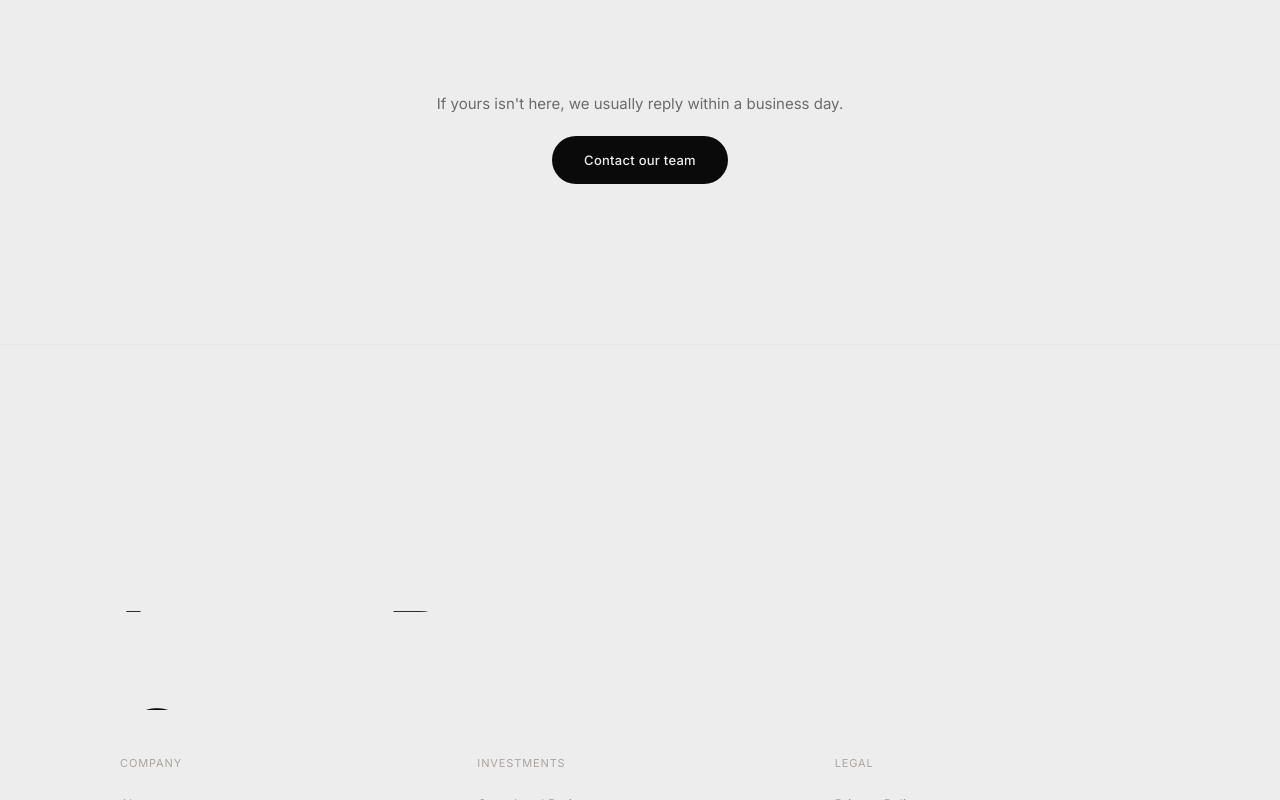
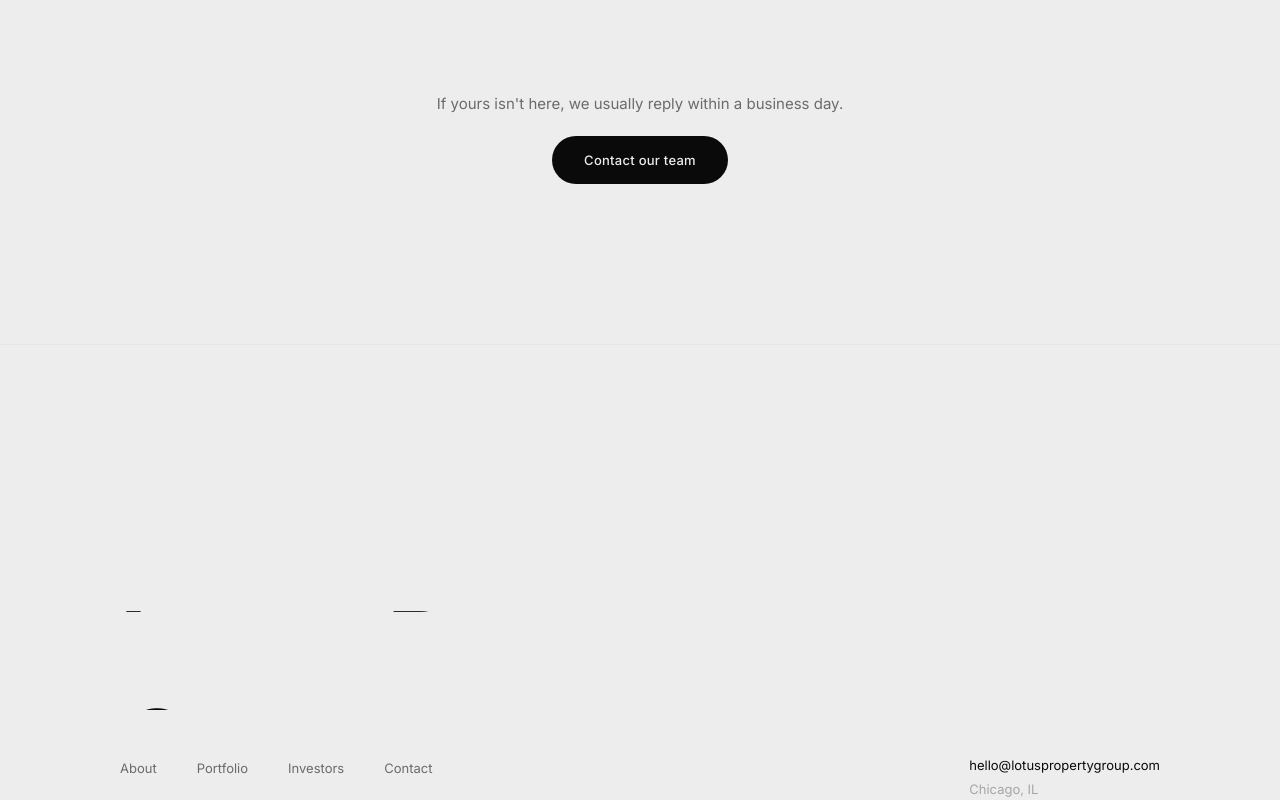
Before and after one commit to abhimanyusaroha-ux/lotus-website-v2, a Next.js app: page / in a window 1280 px wide. Shown: the part 11200-12000 px from the top of the page. Built offline with nearby package versions, Linux system fonts and the light colour scheme.

Commit message:
Refine layout and update footer components

```diff
--- a/app/layout.tsx
+++ b/app/layout.tsx
@@ -4,7 +4,7 @@ import "./globals.css";
 import { SmoothScroll } from "@/components/SmoothScroll";
 import { Cursor } from "@/components/Cursor";
 import { Navigation } from "@/components/Navigation";
-import { ConditionalFooter } from "@/components/ConditionalFooter";
+import { Footer } from "@/components/Footer";
 
 const inter = Inter({
   variable: "--font-inter",
@@ -81,7 +81,7 @@ export default function RootLayout({
         <Cursor />
         <Navigation />
         {children}
-        <ConditionalFooter />
+        <Footer />
       </body>
     </html>
   );
--- a/components/ConditionalFooter.tsx
+++ /dev/null
@@ -1,15 +0,0 @@
-"use client";
-
-import { usePathname } from "next/navigation";
-import { Footer } from "./Footer";
-
-export function ConditionalFooter() {
-  const pathname = usePathname();
-
-  // Do not render the footer on the contact or investors pages
-  if (pathname === "/contact" || pathname === "/investors") {
-    return null;
-  }
-
-  return <Footer />;
-}
--- a/components/Footer.tsx
+++ b/components/Footer.tsx
@@ -2,34 +2,11 @@ import Link from "next/link";
 import { LotusLogoMark } from "./LotusLogoMark";
 import LineReveal from "./LineReveal";
 
-const linkColumns = [
-  {
-    heading: "Company",
-    links: [
+const navLinks = [
   { label: "About", href: "/about" },
   { label: "Portfolio", href: "/portfolio" },
   { label: "Investors", href: "/investors" },
   { label: "Contact", href: "/contact" },
-    ],
-  },
-  {
-    heading: "Investments",
-    links: [
-      { label: "Completed Projects", href: "/portfolio" },
-      { label: "Pre-Development", href: "/portfolio" },
-      { label: "Investor Portal", href: "/investors" },
-      { label: "Deal Submissions", href: "/contact" },
-    ],
-  },
-  {
-    heading: "Legal",
-    links: [
-      { label: "Privacy Policy", href: "/" },
-      { label: "Terms of Use", href: "/" },
-      { label: "Disclosures", href: "/" },
-      { label: "Accredited Investor Notice", href: "/" },
-    ],
-  },
 ];
 
 export function Footer() {
@@ -49,16 +26,11 @@ export function Footer() {
           </LineReveal>
         </div>
 
-        {/* Link columns */}
-        <div className="mt-16 grid grid-cols-3 gap-x-8 gap-y-10 max-[640px]:grid-cols-1">
-          {linkColumns.map((col) => (
-            <div key={col.heading}>
-              <p className="caption font-sans text-gray-400 uppercase tracking-[0.1em] mb-5">
-                {col.heading}
-              </p>
-              <ul className="space-y-[10px]">
-                {col.links.map((link) => (
-                  <li key={link.label}>
+        {/* Nav row + contact */}
+        <div className="mt-16 flex flex-wrap items-start justify-between gap-y-10 gap-x-12 max-[640px]:flex-col">
+          <ul className="flex flex-wrap gap-x-10 gap-y-3">
+            {navLinks.map((link) => (
+              <li key={link.href}>
                 <Link
                   href={link.href}
                   className="body-sm font-sans text-gray-600 hover:text-ink transition-colors duration-200"
@@ -68,8 +40,16 @@ export function Footer() {
               </li>
             ))}
           </ul>
+
+          <div className="flex flex-col gap-1 max-[640px]:items-start">
+            <a
+              href="mailto:hello@lotuspropertygroup.com"
+              className="body-sm font-sans text-ink hover:text-gray-600 transition-colors duration-200"
+            >
+              hello@lotuspropertygroup.com
+            </a>
+            <p className="body-sm font-sans text-gray-400">Chicago, IL</p>
           </div>
-          ))}
         </div>
 
         {/* Divider */}
```
Lines whose indentation alone changed are shown as unchanged.
